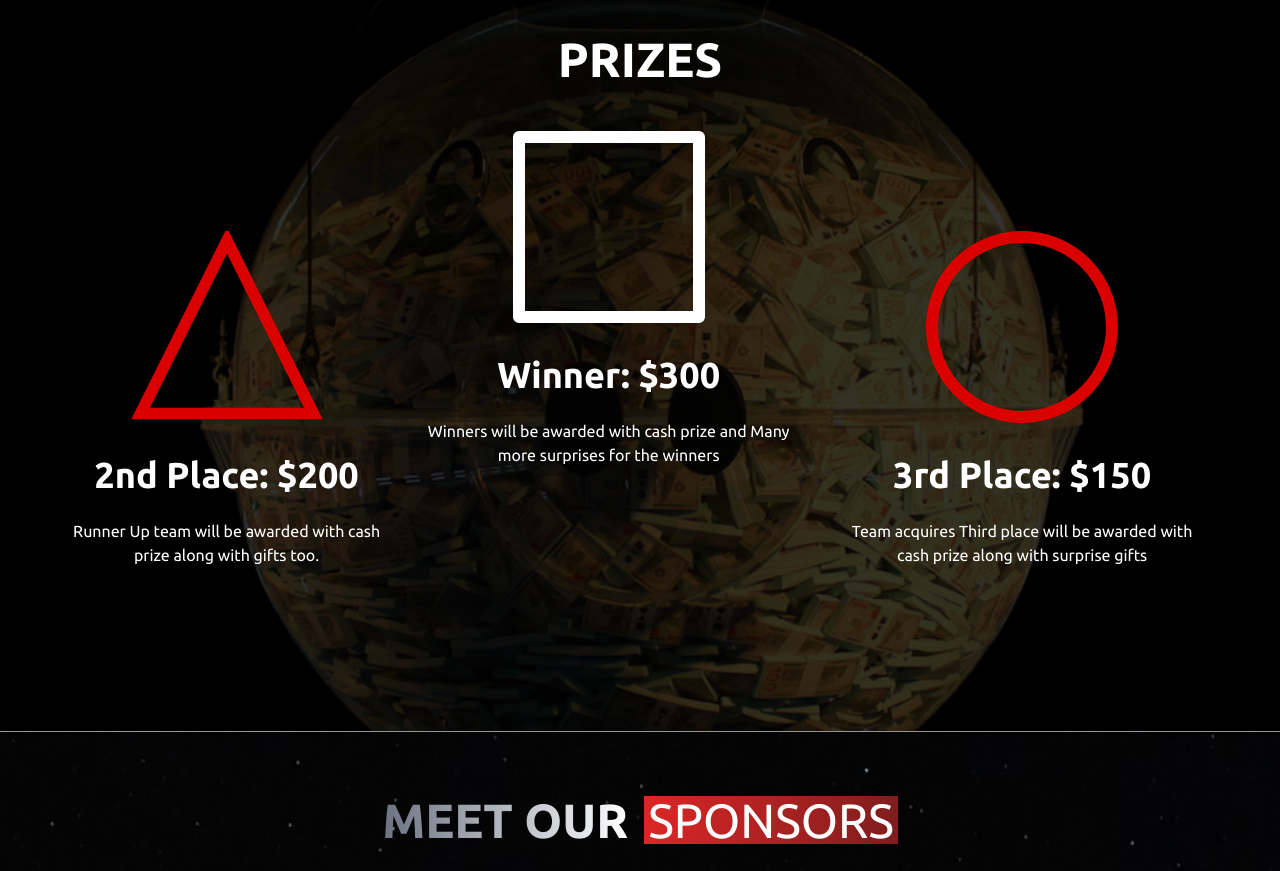
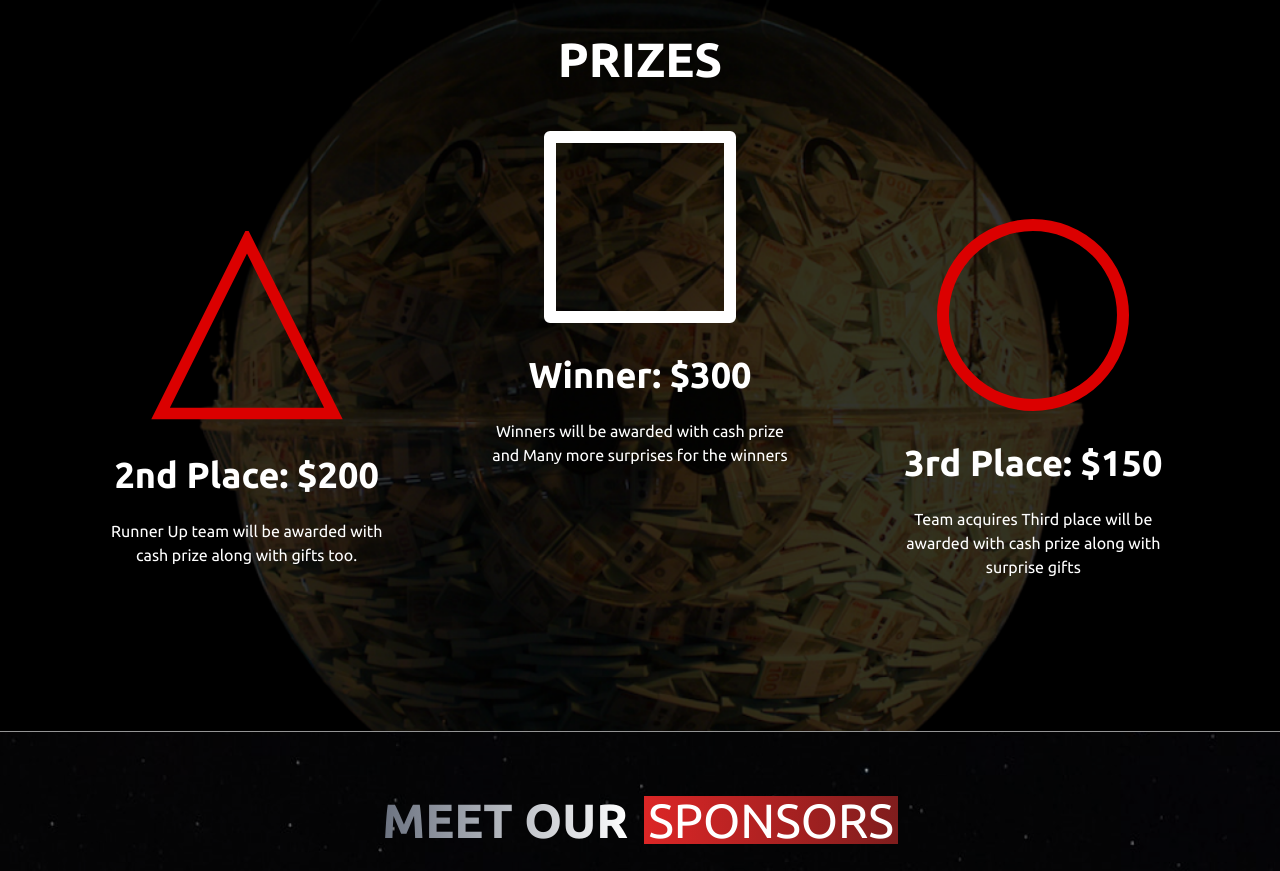
Before and after one commit to HaroonSaifi17/HackNChill, a React (Vite) app: page / in a window 1280 px wide. Shown: the part 4820-5691 px from the top of the page. Built offline with nearby package versions, Linux system fonts and the light colour scheme.

Commit message:
some fix

```diff
--- a/src/component/prices/Prices.jsx
+++ b/src/component/prices/Prices.jsx
@@ -9,14 +9,14 @@ function Prices() {
           PRIZES
         </h3>
         <div className="flex justify-around items-center max-md:flex-col gap-7 mt-12 max-md:mb-0  mb-[200px]">
-          <div className="flex-col flex items-center gap-4 max-md:order-1 order11  order-2">
+          <div className="flex-col flex items-center max-w-[320px] gap-4 max-md:order-1 order11  order-2">
             <div className="inline-block mx-auto  w-48 h-48 border-white border-[12px] rounded-md"></div>
             <h1 className="text-white text-4xl text-center font-semibold mt-2">Winner: $300</h1>
             <p className="text-white text-center  px-2">
               Winners will be awarded with cash prize and Many more surprises for the winners
             </p>
           </div>
-          <div className="mb-[-200px] max-md:mb-0 justify-start flex-col flex gap-4 items-center max-md:order-2  order-1 ">
+          <div className="mb-[-200px] max-md:mb-0  max-w-[320px] justify-start flex-col flex gap-4 items-center max-md:order-2  order-1 ">
             <svg
               viewBox="0 0 100 100"
               xmlns="http://www.w3.org/2000/svg"
@@ -34,7 +34,7 @@ function Prices() {
               Runner Up team will be awarded with cash prize along with gifts too.
             </p>
           </div>
-          <div className="mb-[-200px] flex-col flex items-center gap-4 max-md:mb-0 order-3">
+          <div className="mb-[-200px] flex-col flex items-center  max-w-[320px] gap-4 max-md:mb-0 order-3">
             <div className=" w-48 h-48 border-[#DB0000] border-[12px] inline-block rounded-full"></div>
             <h1 className="text-white text-center text-4xl font-semibold mt-2">3rd Place: $150</h1>
             <p className="text-white text-center px-2">
```
